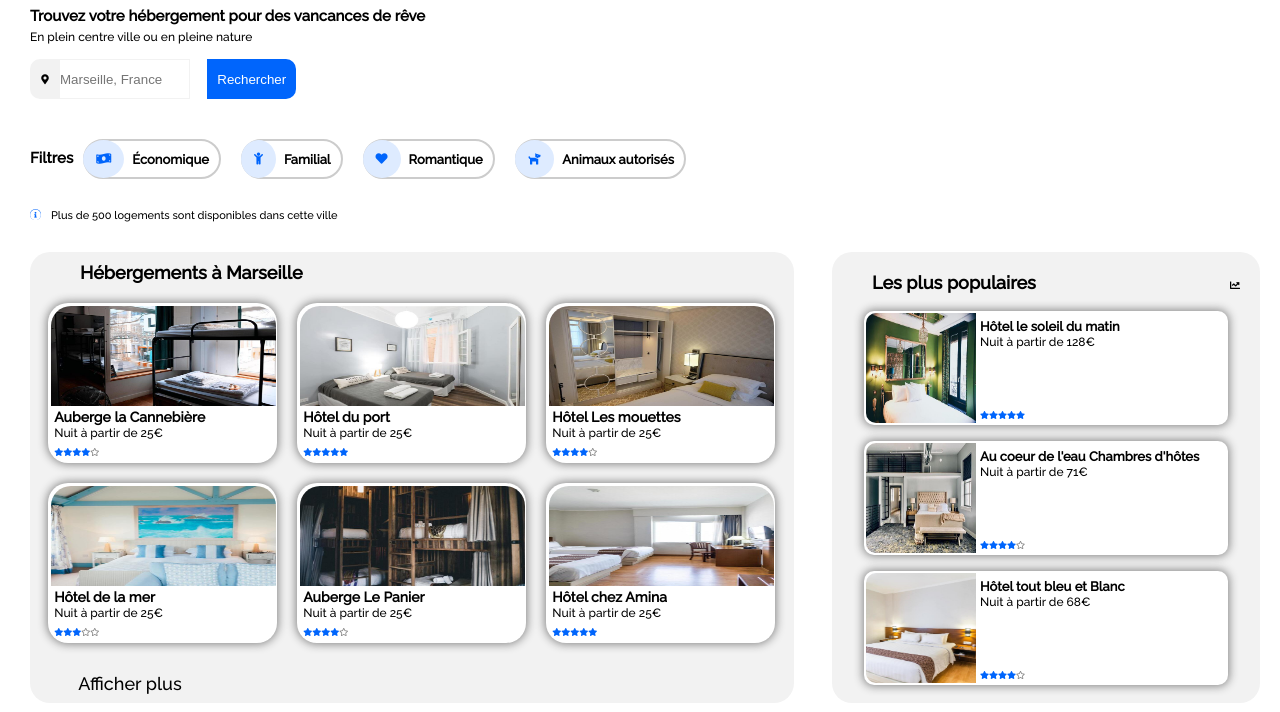
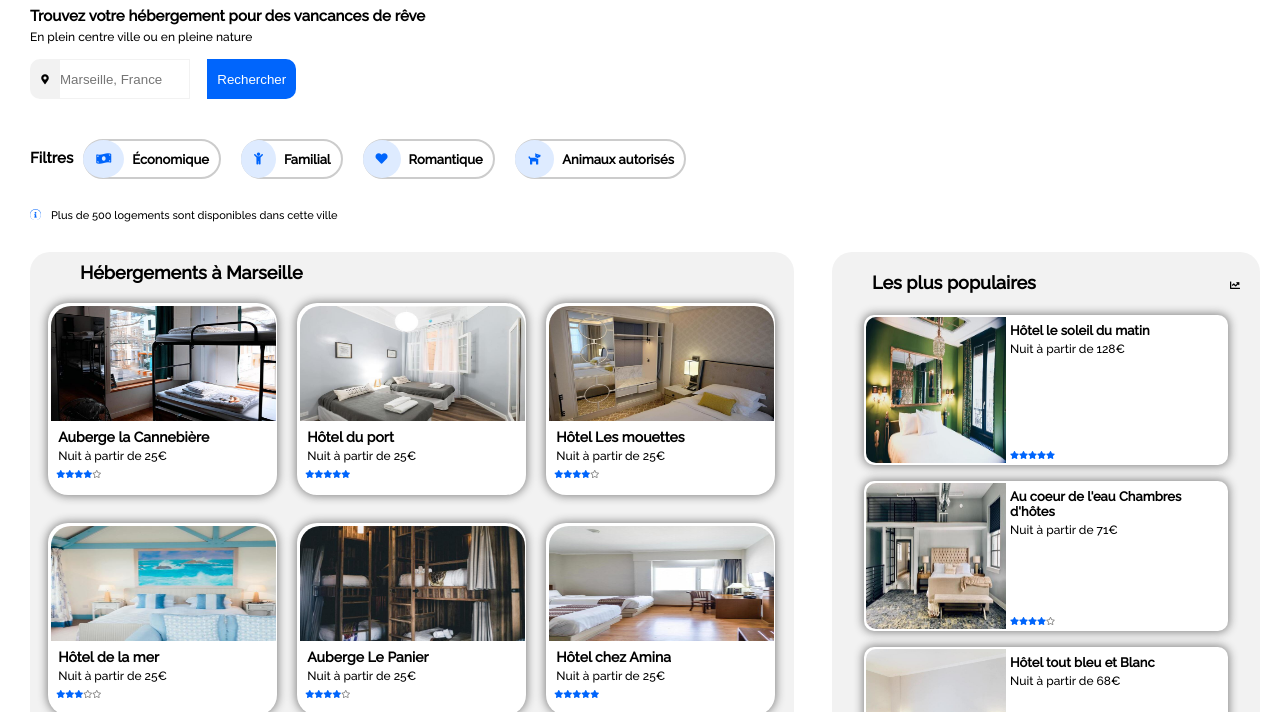
Before and after one commit to Vehementz/Clement, a plain HTML site: page index.html in a window 1280 px wide. Shown: the part 88-800 px from the top of the page. Drawn offline with Linux system fonts and the light colour scheme.

Commit message:
some beugs fixed

```diff
--- a/style/style.css
+++ b/style/style.css
@@ -1,4 +1,6 @@
-*, ::before, ::after {
+*,
+::before,
+::after {
   margin: 0;
   padding: 0;
   box-sizing: border-box;
@@ -264,7 +266,7 @@ nav li a {
 }
 
 .btn:hover {
-  background-color: #DEEBFF ;
+  background-color: #DEEBFF;
   color: black;
   border: 2px solid transparent;
 }
@@ -362,6 +364,7 @@ nav li a {
   border-radius: 20px;
   position: relative;
   margin-left: 3rem;
+  height: auto;
 
 }
 
@@ -376,18 +379,16 @@ nav li a {
   position: relative;
   display: grid;
   grid-template-columns: repeat(3, 30%);
-  grid-template-rows: repeat(2, 40%);
-  height: 40rem;
+  grid-template-rows: repeat(3, 26%);
+  height: auto;
   column-gap: 2rem;
   row-gap: 2rem;
   align-content: space-between;
   justify-content: center;
-
-
 }
 
 .lodgement {
-
+  max-height: 26rem;
   border-radius: 20px;
   background-color: white;
   box-shadow: 0 0 10px 1px gray;
@@ -403,7 +404,7 @@ nav li a {
 
 .lodgement img {
   width: 98%;
-  height: 10rem;
+  height: 70%;
   margin: 0.3rem 0.3rem 0 0.3rem;
   border-radius: 20px 20px 0 0;
   text-align: center;
@@ -430,7 +431,7 @@ nav li a {
 }
 
 .lodgement .fas {
-  color:#0065FC;
+  color: #0065FC;
 
 }
 
@@ -443,9 +444,10 @@ nav li a {
   font-size: 0.8rem;
   margin: 0.5rem 0;
   position: absolute;
-  bottom: 0.2rem;
   display: flex;
   flex-basis: 100%;
+  bottom: 12px;
+  left: 8px;
 }
 
 .lodgement-more {
@@ -459,6 +461,87 @@ nav li a {
 
 
 /* lodgement media queries */
+
+
+
+@media (max-width: 1800px) {
+  .lodgement-wrap {
+    position: relative;
+    display: grid;
+    grid-template-columns: repeat(3, 30%);
+    grid-template-rows: repeat(2, 40%);
+    height: auto;
+    column-gap: 2rem;
+    row-gap: 2rem;
+    align-content: space-between;
+    justify-content: center;
+
+
+  }
+
+  .lodgement {
+    border-radius: 20px;
+    background-color: white;
+    box-shadow: 0 0 10px 1px gray;
+    position: relative;
+    max-height: 20rem;
+
+  }
+
+  .lodgement:hover {
+    transform: scale(1.05);
+  }
+
+  .lodgement img {
+    height: 60%;
+    margin: 0.3rem 0.3rem 0 0.3rem;
+    border-radius: 20px 20px 0 0;
+    text-align: center;
+
+  }
+
+
+  .lodgement-description {
+    margin: 0.1rem 0 0.1rem 1rem;
+    display: flex;
+    flex-direction: column;
+    flex-wrap: nowrap;
+  }
+
+
+  .lodgement-description h3 {
+    margin-top: 5px;
+    font-size: 1.4rem;
+
+  }
+
+  .lodgement-price {
+    font-size: 1.2rem;
+    margin: 0.4rem 0;
+  }
+
+  .lodgement .fas {
+    color: #0065FC;
+
+  }
+
+  .lodgement .far {
+    color: grey;
+  }
+
+
+  .lodgement-stars {
+    font-size: 0.8rem;
+    position: absolute;
+    bottom: 1.2rem;
+    display: flex;
+    flex-basis: 100%;
+  }
+}
+
+
+
+
 
 
 @media (max-width: 1250px) {
@@ -482,8 +565,8 @@ nav li a {
 
   .lodgement img {
     width: 98.5%;
+  }
 
-  }
 }
 
 
@@ -491,7 +574,7 @@ nav li a {
 @media (max-width: 850px) {
 
   .lodgement-section {
-    height: 68rem;
+    height: auto;
   }
 
   .lodgement-title {
@@ -518,7 +601,8 @@ nav li a {
 
 
   .lodgement-section {
-    height: 120rem;
+    min-height: auto;
+
     background-color: white;
   }
 
@@ -538,7 +622,7 @@ nav li a {
   .lodgement {
     box-shadow: none;
     width: 94%;
-
+    box-shadow: 1px 2px 12px black;
   }
 
   .lodgement img {
@@ -562,8 +646,6 @@ nav li a {
 
 .popularity-section {
   background-color: #F2F2F2;
-  /* height:47rem;
-  width: 34%; */
   border-radius: 20px;
   position: relative;
   margin-right: 2rem;
@@ -583,22 +665,34 @@ nav li a {
 }
 
 .fa-chart-line {
-  margin: 1.5rem 2rem 0 0 ;
+  margin: 1.5rem 2rem 0 0;
   color: black;
 }
 
 .popularity-wrap {
-  display: flex;
   flex-direction: column;
   position: relative;
   justify-content: center;
+  grid-template-rows: auto;
+  grid-template-columns: 1fr;
+  height: 92%;
+  display: grid;
+
 }
+
+.popularity-wrap {
+  display: flex;
+
+}
+
+
 
 .popularity-lodgement {
   display: flex;
   border-radius: 10px;
   width: 85%;
   height: 95%;
+  height: 15rem;
   margin: 0.8rem auto;
   background-color: white;
   box-shadow: 0 0 10px 1px gray;
@@ -618,14 +712,14 @@ nav li a {
 .popularity-lodgement img {
   display: flex;
   order: 0;
-  width: 11rem;
-  height: 11rem;
+  width: 14rem;
+  height: auto;
   border-radius: 10px 0 0 10px;
   justify-content: center;
   margin: 0.2rem 0.2rem;
 }
 
-.popularity-description{
+.popularity-description {
   order: 1;
   display: flex;
   flex-direction: column;
@@ -645,7 +739,7 @@ nav li a {
 }
 
 .popularity-stars .fas {
-  color:#0065FC;
+  color: #0065FC;
 
 }
 
@@ -685,6 +779,7 @@ nav li a {
     width: 30%;
 
   }
+
   .popularity-lodgement img {
     height: 97%;
   }
@@ -773,6 +868,7 @@ nav li a {
   grid-area: 1 / 2 / 6 / 3;
 
 }
+
 .card-3 {
   grid-area: 6 / 2 / 9 / 3;
 }
@@ -811,6 +907,7 @@ nav li a {
     grid-area: 1 / 2 / 2 / 3;
 
   }
+
   .card-3 {
     grid-area: 1 / 3 / 2 / 4;
   }
@@ -850,6 +947,7 @@ nav li a {
     grid-area: 1 / 2 / 2 / 3;
 
   }
+
   .card-3 {
     grid-area: 2 / 1 / 3 / 2;
   }
@@ -876,7 +974,7 @@ nav li a {
 
   .activity-wrap {
     grid-template-columns: repeat(1, 106%);
-    grid-template-rows: repeat(6, 12rem);
+    grid-template-rows: repeat(6, 19rem);
     grid-row-gap: 4rem;
     justify-content: center;
   }
@@ -894,6 +992,7 @@ nav li a {
     grid-area: 2 / 1 / 3 / 2;
 
   }
+
   .card-3 {
     grid-area: 3 / 1 / 4 / 2;
   }
```
Lines whose indentation alone changed are shown as unchanged.
